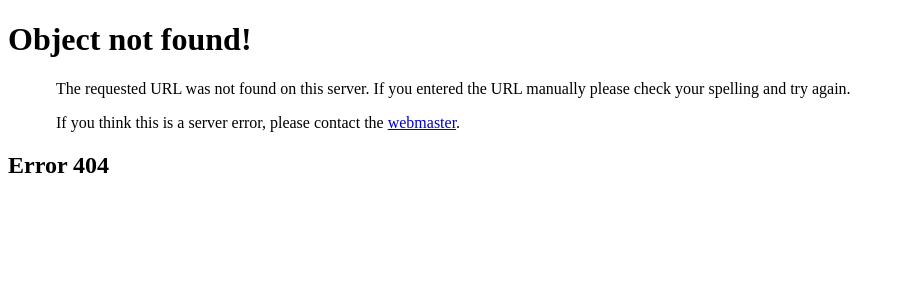
After one commit to MichaelSabal/4xgalaxy, a PHP site: page /404.html in a window 1280 px wide. The commit adds this page. Shown: the top 300 px of the page, without its empty margins (0-904 px from the left). Run offline with PHP 8.4, Linux system fonts and the light colour scheme.

```diff
--- /dev/null
+++ b/404.html
@@ -0,0 +1,39 @@
+<?xml version="1.0" encoding="UTF-8"?>
+<!DOCTYPE html PUBLIC "-//W3C//DTD XHTML 1.0 Strict//EN"
+  "http://www.w3.org/TR/xhtml1/DTD/xhtml1-strict.dtd">
+<html xmlns="http://www.w3.org/1999/xhtml" lang="en" xml:lang="en">
+<head>
+<title>Object not found!</title>
+<link rev="made" href="mailto:admin@example.com" />
+<style type="text/css"><!--/*--><![CDATA[/*><!--*/
+    body { color: #000000; background-color: #FFFFFF; }
+    a:link { color: #0000CC; }
+    p, address {margin-left: 3em;}
+    span {font-size: smaller;}
+/*]]>*/--></style>
+</head>
+
+<body>
+<h1>Object not found!</h1>
+<p>
+
+
+    The requested URL was not found on this server.
+
+
+
+    If you entered the URL manually please check your
+    spelling and try again.
+
+
+
+</p>
+<p>
+If you think this is a server error, please contact
+the <a href="mailto:admin@example.com">webmaster</a>.
+
+</p>
+
+<h2>Error 404</h2>
+</body>
+</html>
--- a/changeindexview.php
+++ b/changeindexview.php
@@ -44,9 +44,9 @@ There is certainly much to be done to make this game playable.  Here is a workin
 <LI style="color: #007F00;">Assign a population to the nation, sum all nations and assign to the planet.</LI>
 <LI style="color: #007F00;">Make a planet view for the gm dashboard</LI>
 <LI>Give essential resources and technologies to the new nation.</LI>
-<LI>Offer new human player form</LI>
+<LI style="color: #007F00;">Offer new human player form</LI>
 <LI>Create human player screens</LI>
-<LI>Create CRON.php
+<LI style="color: #007F00;">Create CRON.php
 <OL>
 <LI>Adjust HO thetas</LI>
 <LI>Adjust NationResources</LI>
@@ -100,7 +100,6 @@ function showUserLogin() {
 	echo $rtn;
 }
 function registerUser(MySQLi $dbconn) {
-	var_dump($_POST);
 	$firstname = $_POST['firstname'] ?? null;
 	$lastname = $_POST['lastname'] ?? null;
 	$alias = $_POST['alias'] ?? null;
--- a/classes/StarManager.php
+++ b/classes/StarManager.php
@@ -111,7 +111,8 @@ class StarManager {
 			// Assign player to Star's habitable planet.
 			$planetq = "SELECT HeliosphereObject FROM HeliosphereObjects WHERE heliosphereObjectType=3 AND starID=? AND habitable='Y';";
 			$planets = $this->dbconn->prepare($planetq);
-			$planets->bind_param("i",$star->getID());
+			$planets->bind_param("i",$id);
+			$id = $star->getID();
 			if ($planets->execute()) {
 				$planets->bind_result($planetID);
 				$planets->fetch();
--- a/gm/gm.css
+++ b/gm/gm.css
@@ -9,6 +9,11 @@ body {
 	margin: 1px;
 	display: inline;
 	font: 11px verdana, arial, sans-serif;
+	cursor: pointer;
+}
+td[onClick] {
+	color: #00FFFF;
+	cursor: pointer;
 }
 .selected {
 	background-color: #0000DD;
--- a/gm/index.php
+++ b/gm/index.php
@@ -11,7 +11,7 @@ if (isset($_SESSION['gmview'])) $view=$_SESSION['gmview'];
 <LINK rel="stylesheet" type="text/css" href="gm.css" />
 </HEAD>
 <BODY onLoad="onClickMenuItem(1);">
-<SCRIPT src="../js/jquery-1.11.2.min.js"></SCRIPT>
+<SCRIPT src="../js/jquery-3.6.0.min.js"></SCRIPT>
 <SCRIPT>
 function onClickMenuItem(view) {
 	var ajax = $.post("changeview.php",{gmview:view, jquery:"jquery"});
```
Also changed, not shown: cron.php (added, +8 -0 lines).
